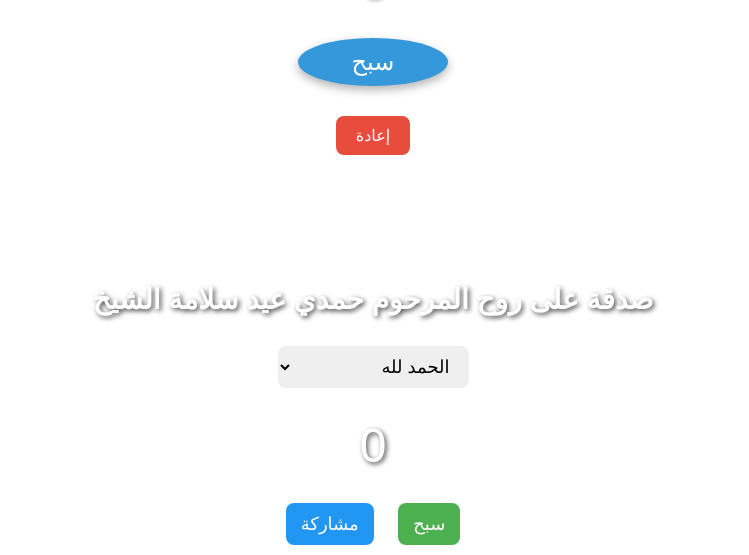
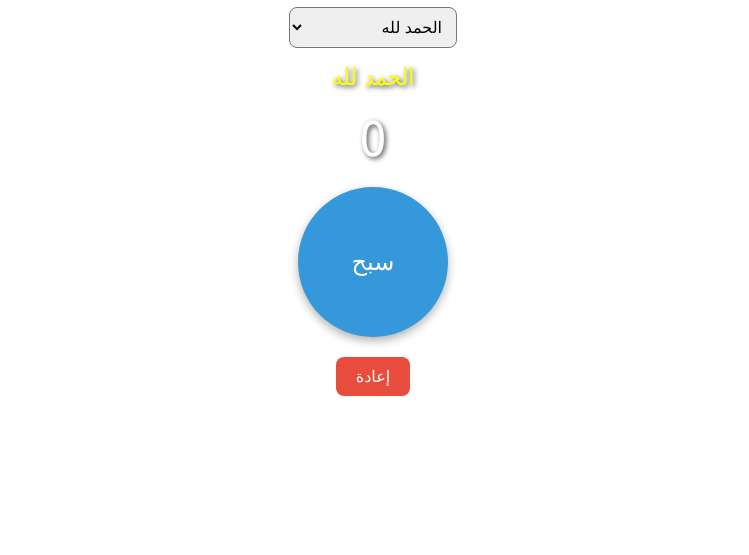
Before and after one commit to marawanwalieed/tasbeeh, a plain HTML site: page index.html in a window 1280 px wide. Shown: the part 248-803 px from the top of the page, without its empty margins (267-1016 px from the left). Drawn offline with Linux system fonts and the light colour scheme.

Commit message:
Update index.html

```diff
--- a/index.html
+++ b/index.html
@@ -1,7 +1,4 @@
 <!DOCTYPE html>
-<html lang="ar">
-<head>
-  <meta charset="UTF-8"><!DOCTYPE html>
 <html lang="ar" dir="rtl">
 <head>
   <meta charset="UTF-8">
@@ -120,89 +117,3 @@
   </script>
 </body>
 </html>
-  <meta name="viewport" content="width=device-width, initial-scale=1.0">
-  <title>سبحة إلكترونية</title>
-  <style>
-    body {
-      margin: 0;
-      padding: 0;
-      font-family: 'Cairo', sans-serif;
-      background: url('background.jpg') no-repeat center center fixed;
-      background-size: cover;
-      color: white;
-      text-align: center;
-    }
-    .container {
-      margin-top: 100px;
-    }
-    h1 {
-      font-size: 28px;
-      margin-bottom: 20px;
-    }
-    select, button {
-      padding: 10px 15px;
-      font-size: 18px;
-      margin: 10px;
-      border-radius: 8px;
-      border: none;
-    }
-    #counter {
-      font-size: 48px;
-      margin: 20px 0;
-    }
-    .tasbeeh-btn {
-      background: #4CAF50;
-      color: white;
-      cursor: pointer;
-    }
-    .share-btn {
-      background: #2196F3;
-      color: white;
-      cursor: pointer;
-    }
-  </style>
-</head>
-<body>
-  <div class="container">
-    <h1>صدقة على روح المرحوم حمدي عيد سلامة الشيخ</h1>
-
-    <!-- الكومبو بوكس -->
-    <select id="zikrSelect">
-      <option value="الحمد لله">الحمد لله</option>
-      <option value="استغفر الله العظيم">استغفر الله العظيم</option>
-      <option value="الله أكبر">الله أكبر</option>
-    </select>
-
-    <!-- العداد -->
-    <div id="counter">0</div>
-
-    <!-- زر التسبيح -->
-    <button class="tasbeeh-btn" onclick="incrementCounter()">سبح</button>
-
-    <!-- زر المشاركة -->
-    <button class="share-btn" onclick="shareLink()">مشاركة</button>
-  </div>
-
-  <script>
-    let count = 0;
-
-    function incrementCounter() {
-      count++;
-      document.getElementById("counter").innerText = count;
-    }
-
-    function shareLink() {
-      const shareData = {
-        title: 'سبحة إلكترونية',
-        text: 'جرب السبحة الإلكترونية صدقة على روح المرحوم حمدي عيد سلامة الشيخ',
-        url: 'https://marawanwalieed.github.io/tasbeeh/'
-      };
-      if (navigator.share) {
-        navigator.share(shareData).catch(console.error);
-      } else {
-        alert("المتصفح لا يدعم المشاركة التلقائية. انسخ الرابط: " + shareData.url);
-      }
-    }
-  </script>
-</body>
-</html>
```
